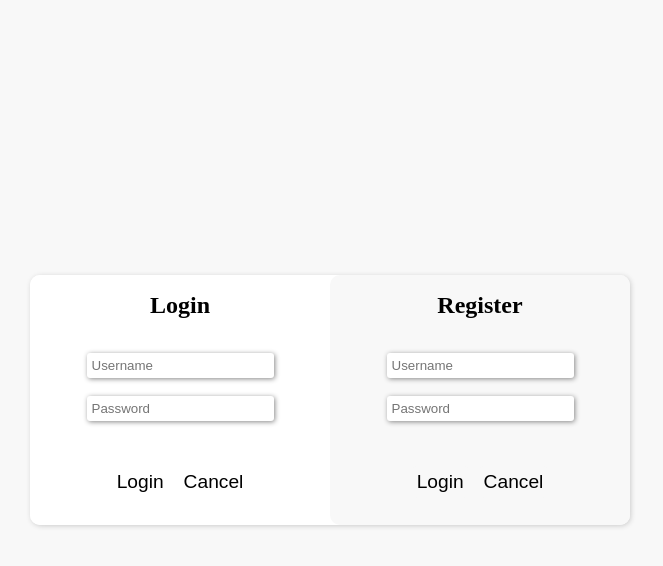
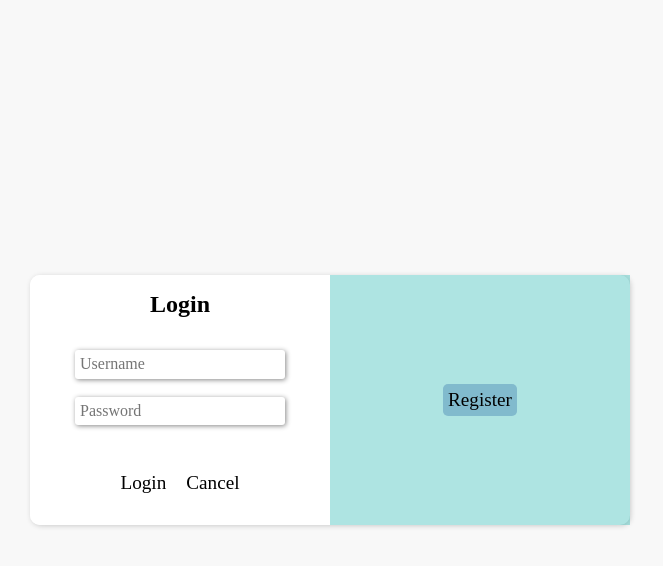
Before and after one commit to haha-ha-cuo/XiliXili, a PHP site: page /login.html in a window 1280 px wide. Shown: the top 566 px of the page, without its empty margins (310-973 px from the left). Run offline with PHP 8.4, Linux system fonts and the light colour scheme.

Commit message:
update login

```diff
--- a/css/login.css
+++ b/css/login.css
@@ -10,7 +10,8 @@
     justify-content: center;
     align-items: center;
 }
-.login-form{
+.container {
+    position:relative;
     border-radius: 10px;
     background-color: #ffffff;
     display:flex;
@@ -20,16 +21,6 @@
     box-shadow: 1px 1px 5px #ccc;
 }
 
-.login-form-in {
-    background-color: #ffffff;
-    width: 300px;
-    height: 250px;
-    display: flex;
-    flex-direction: column;
-    justify-content: space-around;
-    align-items: center;
-    border-radius: 10px;
-}
 
 .main-form {
     display: flex;
@@ -55,6 +46,23 @@
     background-color: #f2f2f2;
 }
 
+.button-box-ad {
+    margin: 5px;
+    font-size: larger;
+    border: none;
+    display: flex;
+    flex-direction: column;
+    padding: 5px;
+    border-radius: 5px;
+    align-items: center;
+    background-color: #3c79ac64;
+    padding: 5px;
+}
+
+.button-box-ad:hover {
+    background-color: #3fd5d8;
+}
+
 .input-box {
     border: none;
     padding: 5px;
@@ -69,8 +77,15 @@
     padding: 5px;
 }
 
-.login-form-up {
-    background-color: #f8f8f8;
+.container_form {
+	height: 100%;
+	position: absolute;
+	top: 0;
+	transition: all 0.6s ease-in-out;
+}
+
+.container-signin {
+    background-color: #ffffff;
     width: 300px;
     height: 250px;
     display: flex;
@@ -78,21 +93,102 @@
     justify-content: space-around;
     align-items: center;
     border-radius: 10px;
+    transition: 0.6s ease-in-out;
+    position: relative;
+    z-index: 4;
+    opacity: 0;
+    transform: translateX(-100%);
 }
 
-.button-box-up {
-    margin: 5px;
-    font-size: larger;
-    border: none;
+
+.active .container-signin {
+    opacity: 1;
+}
+
+.container-signup {
+    background-color: #ffffff;
+    width: 300px;
+    height: 250px;
     display: flex;
     flex-direction: column;
-    padding: 5px;
-    border-radius: 5px;
+    justify-content: space-around;
     align-items: center;
-    background-color: #f8f8f8;
-    padding: 5px;
+    border-radius: 10px;
+    transition: 0.6s ease-in-out;
+    position: relative;
+    transform: translateX(100%);
+    z-index: 4;
+    opacity: 1;
 }
 
-.button-box-up:hover {
-    background-color: #ccc;
+.active .container-signup {
+    -webkit-animation: show 0.6s;
+	        animation: show 0.6s;
+    opacity: 0;
+
 }
+
+.overlay-container {
+    height: 100%;
+    overflow: hidden;
+	top: 0;
+    position:absolute;
+	transform: translateX(-50%);
+     transition: transform 0.6s ease-in-out;
+	width: 50%;
+	z-index: 100;
+}
+
+.active .overlay-container{
+    transform: translateX(50%);
+    transition: transform 0.6s ease-in-out;
+}
+
+.overlay {
+    background-color: #31bbb664;
+	background-attachment: fixed;
+	background-position: center;
+	background-repeat: no-repeat;
+	background-size: cover;
+	height: 100%;
+	left: -100%;
+	position: relative;
+	transform: translateX(0);
+	transition: transform 0.6s ease-in-out;
+	width: 200%;
+}
+
+.active .overlay {
+	transform: translateX(50%);
+}
+
+.overlay_panel {
+	align-items: center;
+	display: flex;
+	flex-direction: column;
+	height: 100%;
+	justify-content: center;
+	position: absolute;
+	text-align: center;
+	top: 0;
+	transform: translateX(0);
+	transition: transform 0.6s ease-in-out;
+	width: 50%;
+}
+
+.overlay-signup {
+	transform: translateX(-30%);
+}
+
+.active .overlay-signup {
+	transform: translateX(0);
+}
+
+.overlay-signin {
+	right: 0;
+	transform: translateX(0);
+}
+
+.active .overlay-signin {
+	transform: translateX(-30%);
+}
--- /dev/null
+++ b/js/login.js
@@ -0,0 +1,16 @@
+const signInBtn = document.getElementById("SignIn");
+const signUpBtn = document.getElementById("SignUp");
+const firstForm = document.getElementById("SignInForm");
+const secondForm = document.getElementById("SignUpForm");
+const container = document.querySelector(".container");
+
+signUpBtn.addEventListener("click", () => {
+	container.classList.remove("active");
+});
+
+signInBtn.addEventListener("click", () => {
+	container.classList.add("active");
+});
+
+firstForm.addEventListener("submit", (e) => e.preventDefault());
+secondForm.addEventListener("submit", (e) => e.preventDefault());
--- a/login.html
+++ b/login.html
@@ -1,10 +1,24 @@
 <head>
+    <link rel="stylesheet" href="https://cdnjs.cloudflare.com/ajax/libs/normalize/8.0.1/normalize.min.css">
     <link rel="stylesheet" type="text/css" href="css/login.css">
 </head>
 
 <body>
-    <div class="login-form">
-        <div class="login-form-in">
+    <div class="container active">
+
+        <div id="SignUpForm" class="container_form container-signup">
+            <h2>Register</h2>
+            <form class="main-form" action="login.php" method="post">
+                <input class="input-box" type="text" name="username" placeholder="Username" required><br>
+                <input class="input-box" type="password" name="password" placeholder="Password" required>
+            </form>
+            <div class="button-box1">
+                <button class="button-box" type="submit" class="login-btn">Register</button>
+                <button class="button-box" type="reset" class="cancel-btn"
+                    onclick="window.location.href='home.html'">Cancel</button>
+            </div>
+        </div>
+        <div id="SignInForm" class="container_form container-signin">
             <h2>Login</h2>
             <form class="main-form" action="login.php" method="post">
                 <input class="input-box" type="text" name="username" placeholder="Username" required><br>
@@ -16,18 +30,23 @@
                     onclick="window.location.href='home.html'">Cancel</button>
             </div>
         </div>
-        <div class="login-form-up">
-            <h2>Register</h2>
-            <form class="main-form" action="login.php" method="post">
-                <input class="input-box" type="text" name="username" placeholder="Username" required><br>
-                <input class="input-box" type="password" name="password" placeholder="Password" required>
-            </form>
-            <div class="button-box1">
-                <button class="button-box-up" type="submit" class="login-btn">Login</button>
-                <button class="button-box-up" type="reset" class="cancel-btn"
-                    onclick="window.location.href='home.html'">Cancel</button>
+
+        <div class="overlay-container">
+            <div class="overlay">
+                <div class="overlay_panel overlay-signin">
+                    <div class="button-box1">
+                        <button id="SignIn" class="button-box-ad" type="submit" class="login-btn">Login</button>
+                    </div>
+                </div>
+                <div class="overlay_panel overlay-signup">
+                    <div class="button-box1">
+                        <button id="SignUp" class="button-box-ad" type="submit" class="login-btn">Register</button>
+                    </div>
+                </div>
             </div>
         </div>
+
     </div>
+    <script src="js/login.js"></script>
 
     <body>
```
